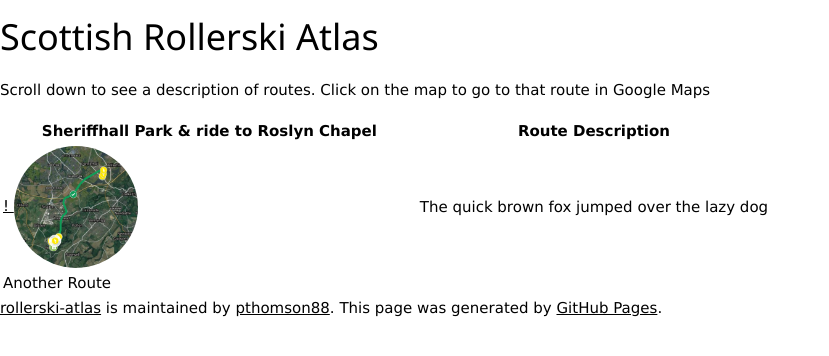
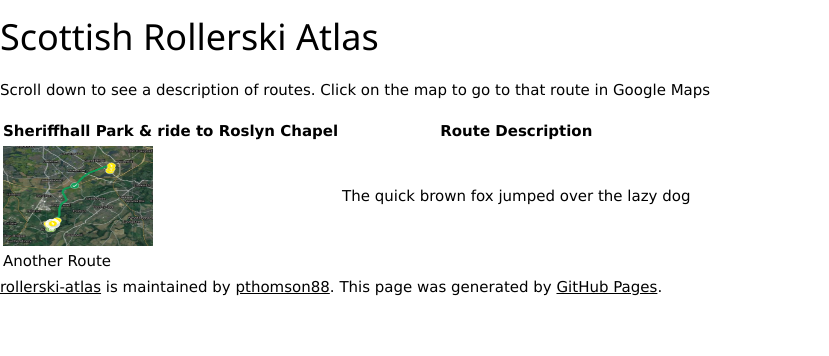
Before and after one commit to pthomson88/rollerski-atlas, a Jekyll site: the page built from index.md, in a window 1280 px wide. Shown: the top 356 px of the page, without its empty margins (0-829 px from the left). Built offline with Jekyll 4.4.1, drawn with Linux system fonts in a browser that asks for light colours; our own code applies the rules of GitHub Pages for plain Markdown files.

Commit message:
Update index.md

```diff
--- a/index.md
+++ b/index.md
@@ -2,9 +2,8 @@
 
 Scroll down to see a description of routes. Click on the map to go to that route in Google Maps
 
-
 | Sheriffhall Park & ride to Roslyn Chapel | Route Description |
 |---|---|
-| [! <img src="/img/Sheriffhall-Roslyn-map.png" class="w3-circle" style="width:30%;"> ](https://www.google.com/maps/d/viewer?mid=1JsZ0qoeoCehcQnX9fXjmDTCpxYl9QLdc&ll=55.90462751573069%2C-3.104388772723885&z=14) | The quick brown fox jumped over the lazy dog |
+| [![](/img/Sheriffhall-Roslyn-map.png#previewmap)](https://www.google.com/maps/d/viewer?mid=1JsZ0qoeoCehcQnX9fXjmDTCpxYl9QLdc&ll=55.90462751573069%2C-3.104388772723885&z=14) | The quick brown fox jumped over the lazy dog |
 |---|---|
 |Another Route | |
```
